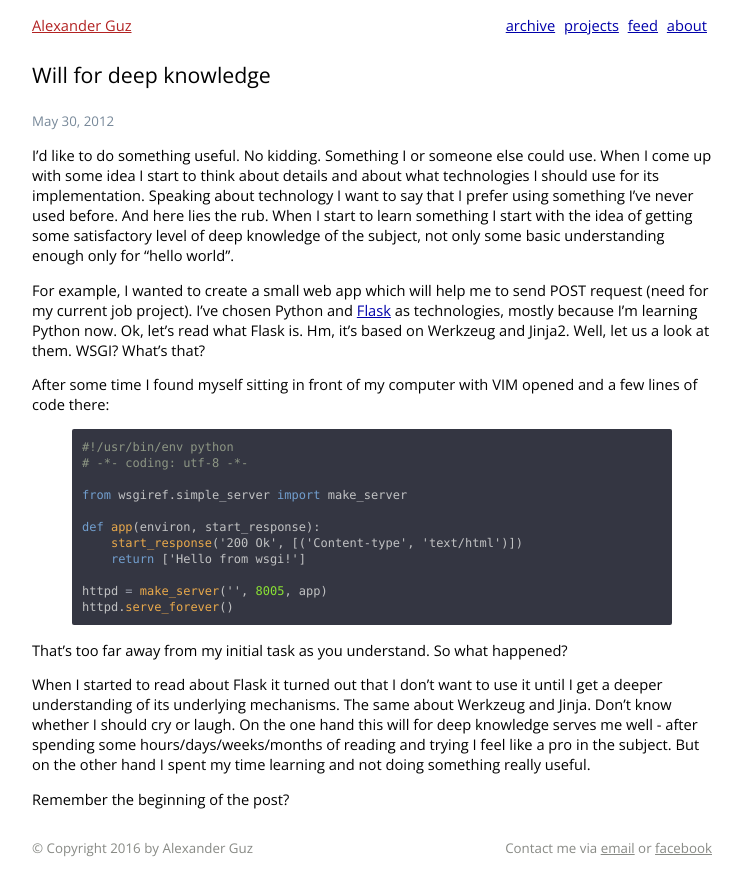
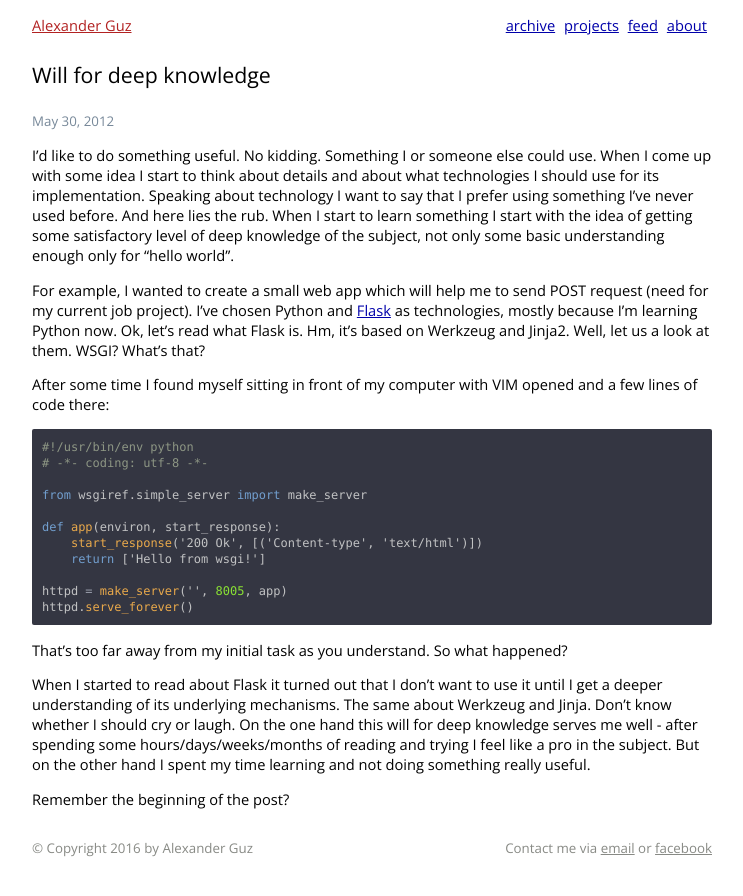
Before and after one commit to kalimatas/kalimatas.github.com, a Jekyll site: the page built from _posts/2012-05-30-will-for-deep-knowledge.markdown, in a window 1280 px wide. Shown: the top 896 px of the page, without its empty margins (268-1011 px from the left). Built offline with Jekyll 4.4.1, drawn with Linux system fonts in a browser that asks for light colours; Markdown is read by kramdown in place of the engine named in the settings.

Commit message:
Updated to Jekyll 3.*

```diff
--- a/_config.yml
+++ b/_config.yml
@@ -1,5 +1,6 @@
 author: Alexander Guz
 url: http://guzalexander.com
-markdown: rdiscount
-pygments: true
+markdown: kramdown
+highlighter: pygments
 paginate: 15
+gems: [jekyll-paginate]
--- a/static/css/style.css
+++ b/static/css/style.css
@@ -61,6 +61,14 @@
     height: 21px;
     line-height: 21px;
 }
+
+figure {
+    -webkit-margin-before: 0;
+    -webkit-margin-after: 0;
+    -webkit-margin-start: 0;
+    -webkit-margin-end: 0;
+}
+
 .highlight pre { margin: 0; }
 .highlight code {
     font-family: Monaco, 'DejaVu Sans Mono', 'Bitstream Vera Sans Mono', 'Lucida Console', monospace;
```
